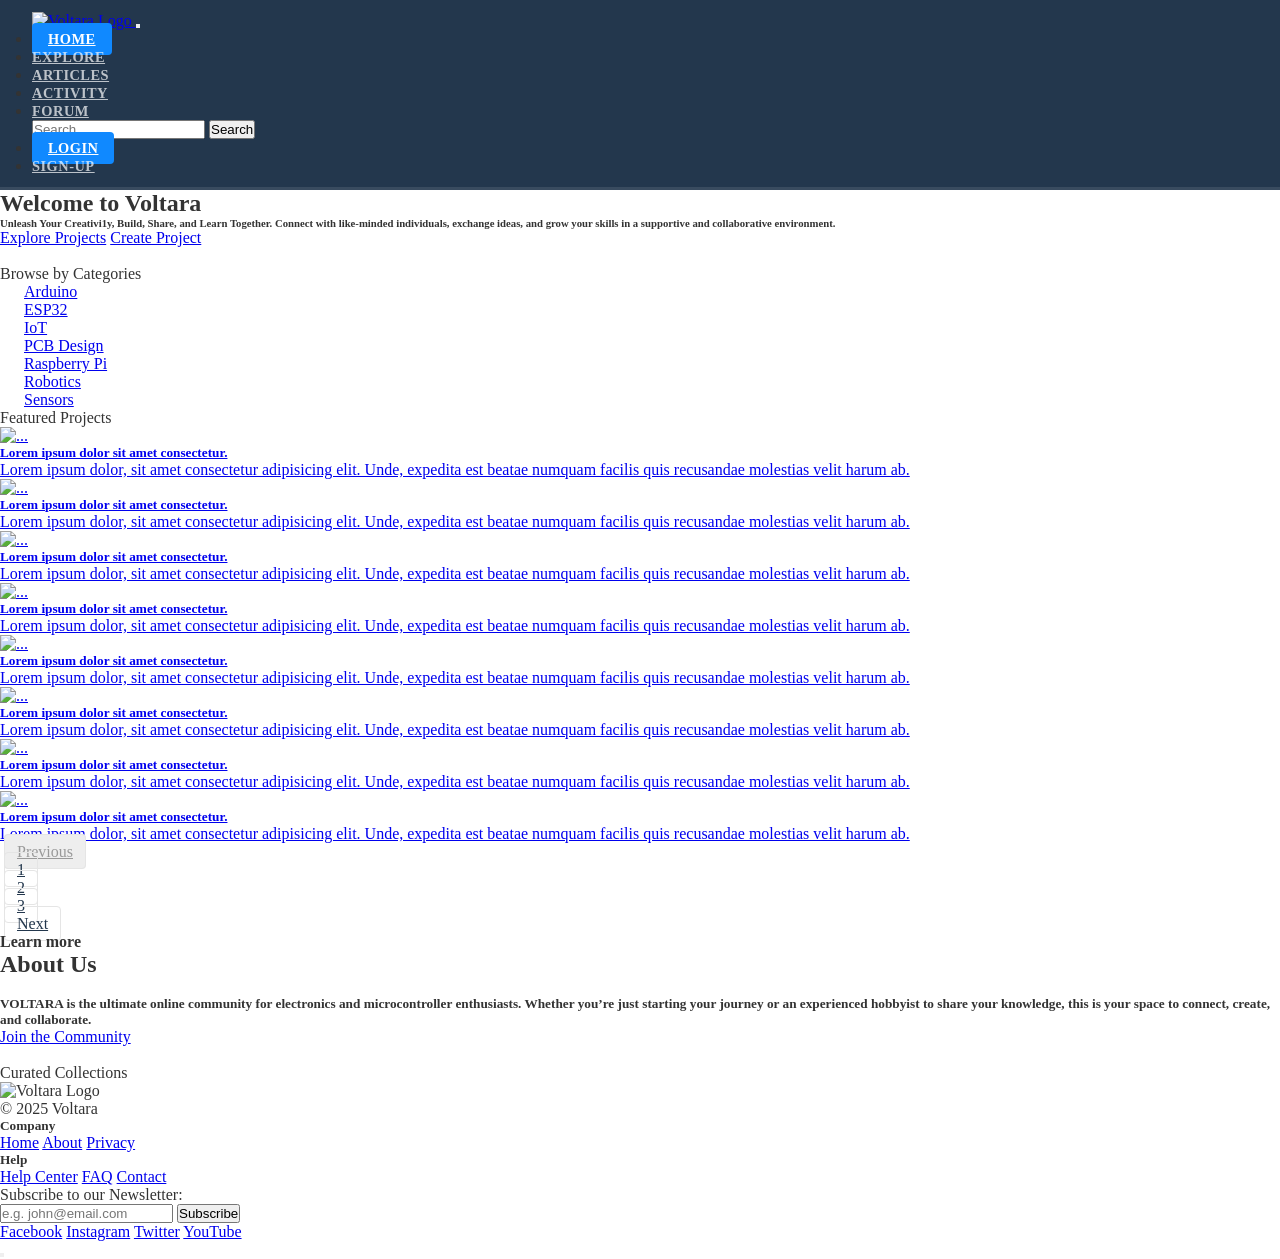
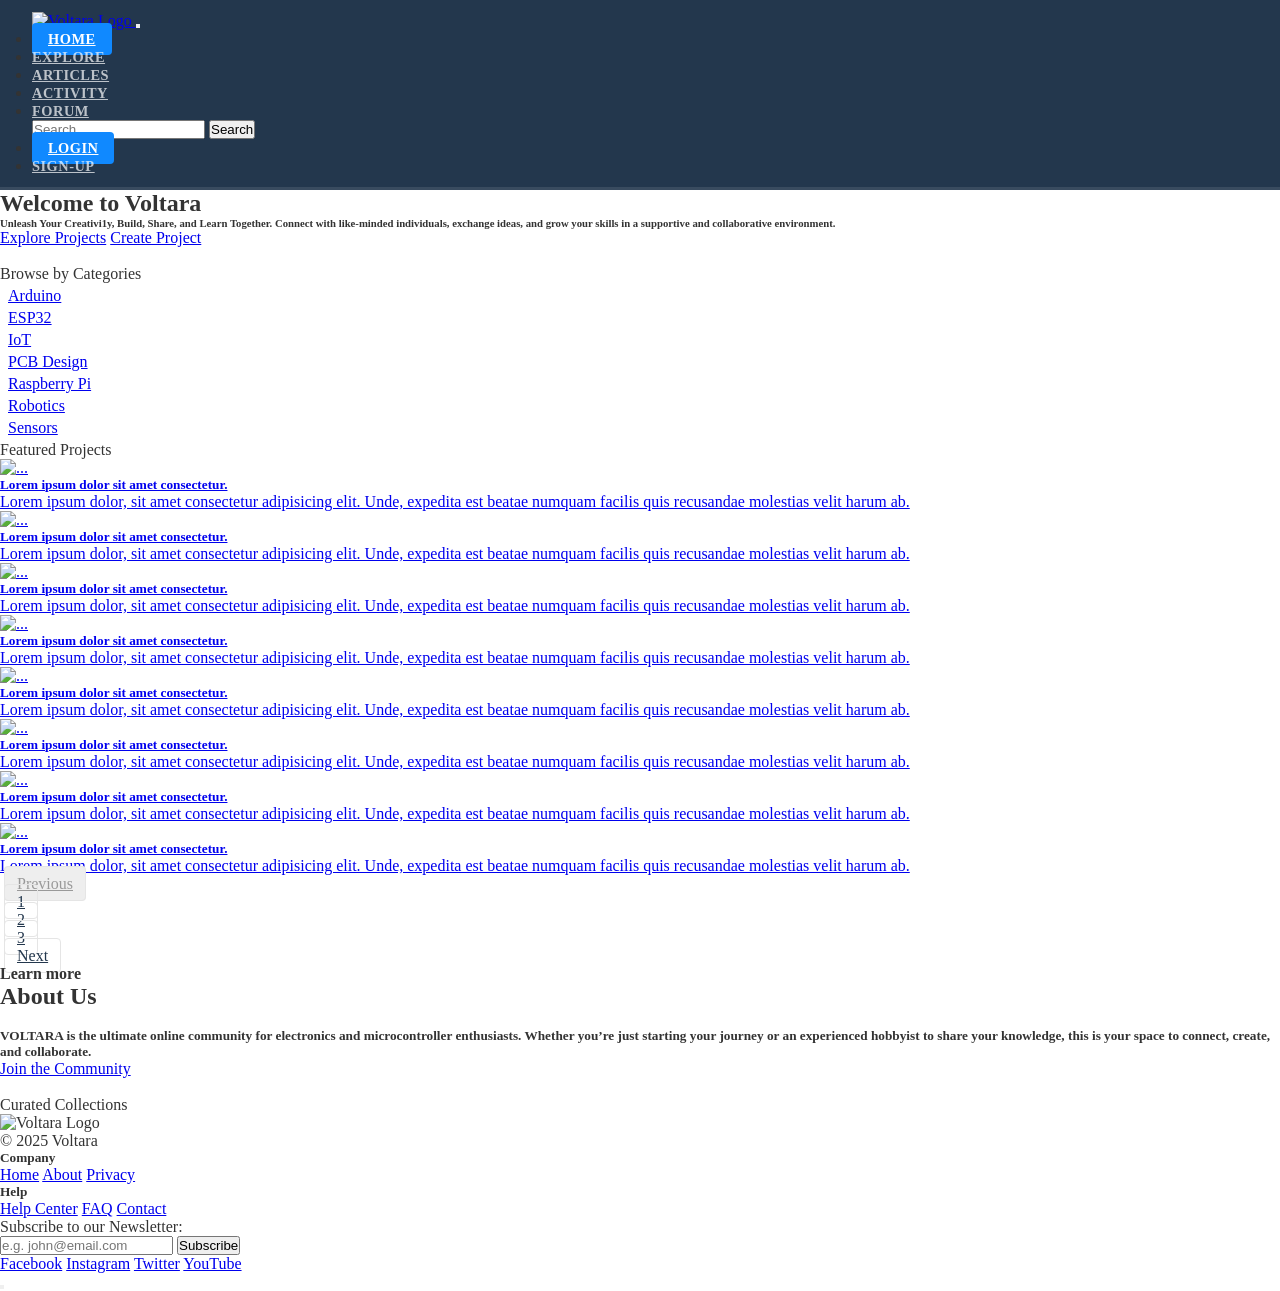

update footer for consistency

--- a/src/components/styles.css
+++ b/src/components/styles.css
@@ -202,12 +202,11 @@ body {
 }
 
 .category-item {
-  margin: 0;
+  /* margin: 0; */
+  margin: 0.25rem 0.5rem;
 }
 
 .category-item .btn {
-  padding: 0.75rem 1.5rem;
-  font-size: 1rem;
   transition: all 0.3s ease;
 }
 
@@ -215,12 +214,12 @@ body {
 .category-item .btn.active {
   background-color: var(--primary-blue) !important;
   border-color: var(--primary-blue) !important;
-  transform: scale(1.05);
+  transform: scale(1.25);
   box-shadow: 0 4px 8px rgba(16, 137, 255, 0.3);
 }
 
 .category-item .btn:hover {
-  transform: scale(1.05);
+  transform: scale(1.25);
   transition: all 0.3s ease;
 }
 
